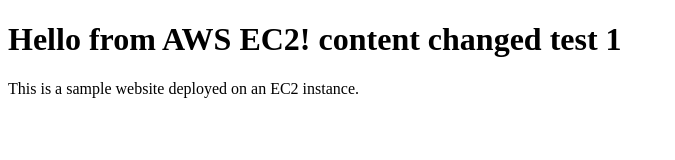
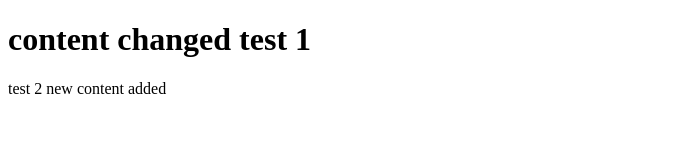
Before and after one commit to mohanusk/sample-website, a plain HTML site: page index.html in a window 1280 px wide. Shown: the whole page, without its empty margins (0-675 px from the left). Drawn offline with Linux system fonts and the light colour scheme.

Commit message:
new contetn added

```diff
--- a/index.html
+++ b/index.html
@@ -5,7 +5,7 @@
     <title>Welcome to My Website</title>
 </head>
 <body>
-    <h1>Hello from AWS EC2! content changed test 1</h1>
-    <p>This is a sample website deployed on an EC2 instance.</p>
+    <h1> content changed test 1</h1>
+    <p>test 2 new content added</p>
 </body>
 </html>
```
